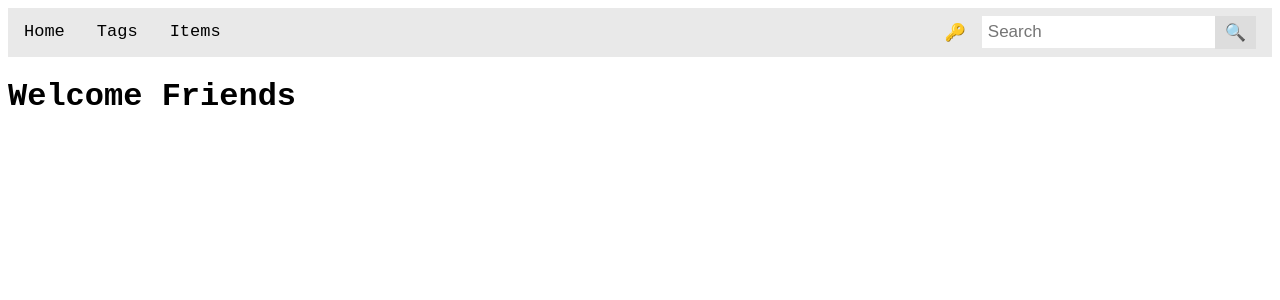
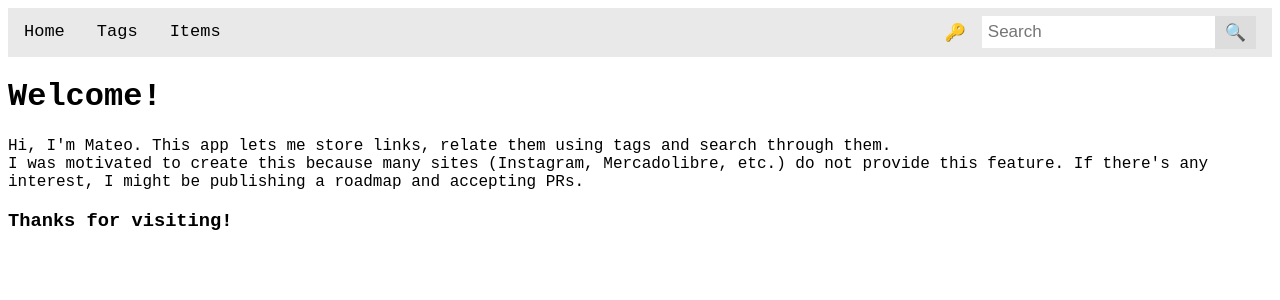
Before and after one commit to unmateo/likes, a Django app: page / in a window 1280 px wide. Shown: the top 300 px of the page. Run offline with Django 4.2, Linux system fonts and the light colour scheme.

Commit message:
add some description into homepage

```diff
--- a/likes/templates/likes/pages/home.html
+++ b/likes/templates/likes/pages/home.html
@@ -1,4 +1,14 @@
 {% extends "likes/base.html" %}
 {% block content %}
-<h1>Welcome Friends</h1>
+<div class="home">
+    <h1>Welcome!</h1>
+    <p>
+        Hi, I'm Mateo. This app lets me store links, relate them using tags and search through them.
+        <br>
+        I was motivated to create this because many sites (Instagram, Mercadolibre, etc.) do not provide this feature.
+        If there's any interest, I might be publishing a roadmap and accepting PRs.
+        <br>
+    </p>
+    <h3>Thanks for visiting!</h3>
+</div>
 {% endblock %}
```
